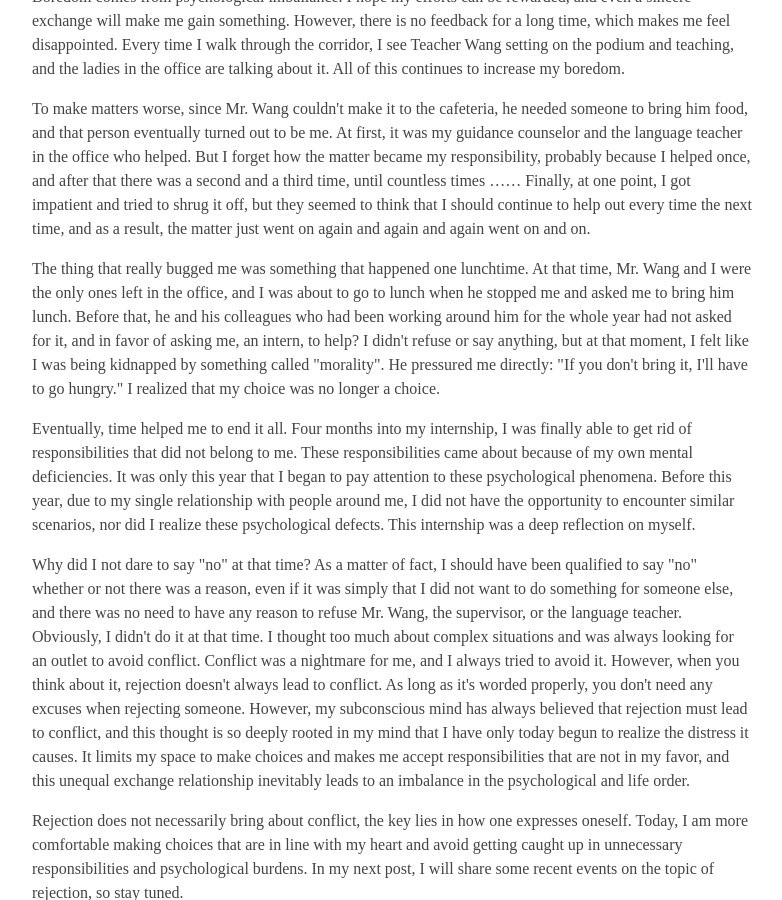
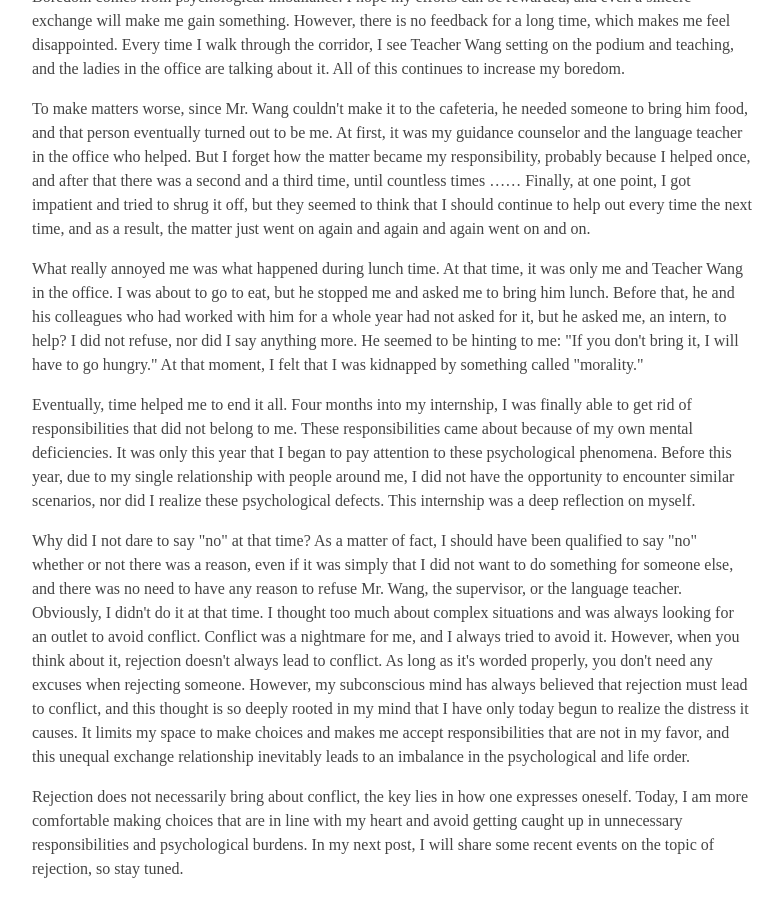
Before and after one commit to gaotianchi/gaotianchi.github.io, a Jekyll site: the page built from _posts/2024-12-14-the-psychological-burden-behind-helping-reflections-on-the-importance-of-saying-no-from-an-internship-experience.md, in a window 1280 px wide and 900 px high, scrolled down 977 px. Shown: the whole window, without its empty margins (248-1030 px from the left). Built offline with Jekyll 4.4.1, drawn with Linux system fonts in a browser that asks for light colours; some web fonts are replaced.

Commit message:
Update post.

```diff
--- a/_posts/2024-12-14-the-psychological-burden-behind-helping-reflections-on-the-importance-of-saying-no-from-an-internship-experience.md
+++ b/_posts/2024-12-14-the-psychological-burden-behind-helping-reflections-on-the-importance-of-saying-no-from-an-internship-experience.md
@@ -22,7 +22,7 @@ Boredom comes from psychological imbaliance. I hope my efforts can be rewarded,
 
 To make matters worse, since Mr. Wang couldn't make it to the cafeteria, he needed someone to bring him food, and that person eventually turned out to be me. At first, it was my guidance counselor and the language teacher in the office who helped. But I forget how the matter became my responsibility, probably because I helped once, and after that there was a second and a third time, until countless times ...... Finally, at one point, I got impatient and tried to shrug it off, but they seemed to think that I should continue to help out every time the next time, and as a result, the matter just went on again and again and again went on and on.
 
-The thing that really bugged me was something that happened one lunchtime. At that time, Mr. Wang and I were the only ones left in the office, and I was about to go to lunch when he stopped me and asked me to bring him lunch. Before that, he and his colleagues who had been working around him for the whole year had not asked for it, and in favor of asking me, an intern, to help? I didn't refuse or say anything, but at that moment, I felt like I was being kidnapped by something called "morality". He pressured me directly: "If you don't bring it, I'll have to go hungry." I realized that my choice was no longer a choice.
+What really annoyed me was what happened during lunch time. At that time, it was only me and Teacher Wang in the office. I was about to go to eat, but he stopped me and asked me to bring him lunch. Before that, he and his colleagues who had worked with him for a whole year had not asked for it, but he asked me, an intern, to help? I did not refuse, nor did I say anything more. He seemed to be hinting to me: "If you don't bring it, I will have to go hungry." At that moment, I felt that I was kidnapped by something called "morality."
 
 Eventually, time helped me to end it all. Four months into my internship, I was finally able to get rid of responsibilities that did not belong to me. These responsibilities came about because of my own mental deficiencies. It was only this year that I began to pay attention to these psychological phenomena. Before this year, due to my single relationship with people around me, I did not have the opportunity to encounter similar scenarios, nor did I realize these psychological defects. This internship was a deep reflection on myself.
 
```
